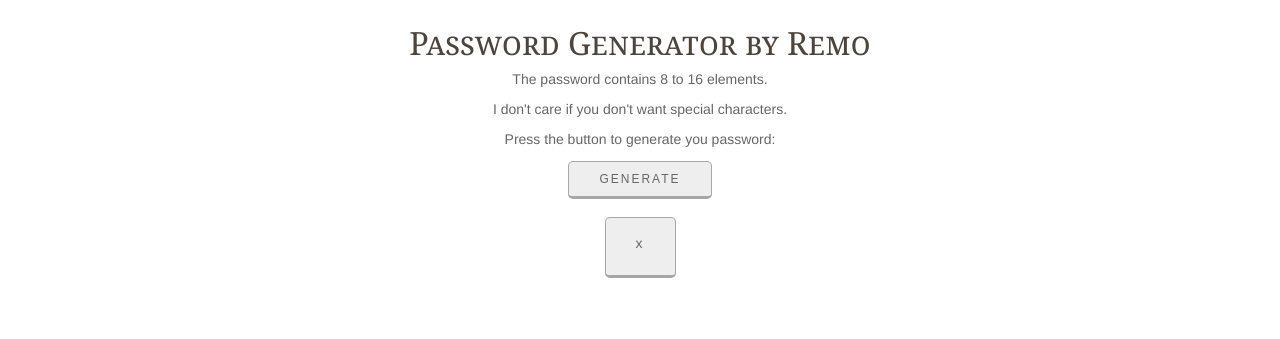
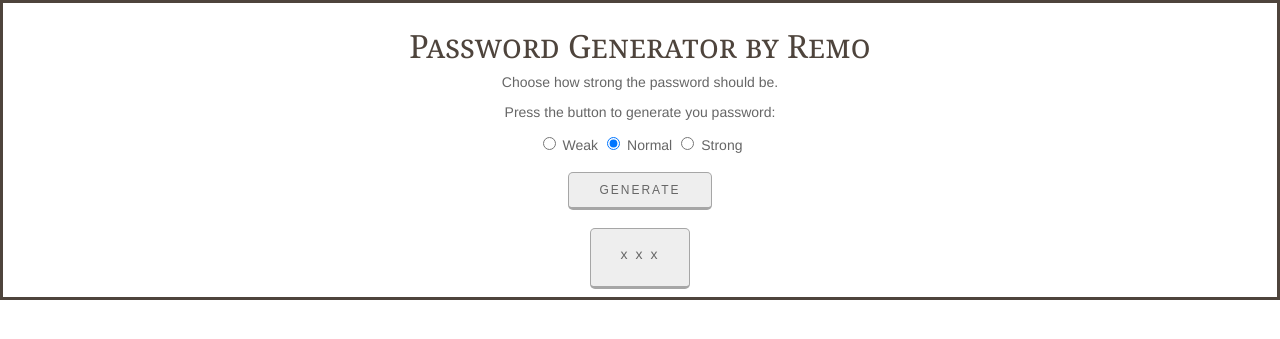
Before and after one commit to RemoCharles/randomPasswordApp, a Flask app: template templates/index.html in a window 1280 px wide. Shown: the top 339 px of the page. Run offline with Flask 2, Linux system fonts and the light colour scheme; the template is opened without the code that fills it: most values are stand-ins (such as "Sample title", 1, 10 or a date in 2020).

Commit message:
Changed the html new input form radio buttons with different results for button output

```diff
--- a/static/css/main.css
+++ b/static/css/main.css
@@ -1,6 +1,6 @@
-.form {
-    margin: 0;
-    font-family: sans-serif;
+html {
+	border-style: solid;
+	border-color: #4E443C;
 }
 .result {
 	display: inline-block;
@@ -54,3 +54,9 @@ p {
     margin-top: .5em;
     color: #666;
 }
+.checkbox {
+	font-family: "Helvetica Neue", "Lucida Grande", Helvetica, Arial, Verdana, sans-serif;
+    font-size: 14px;
+    margin-top: .5em;
+    color: #666;
+}
--- a/templates/index.html
+++ b/templates/index.html
@@ -6,17 +6,23 @@
 
 {% block body %}
 <div style="text-align: center;" class="content">
-    <p>The password contains 8 to 16 elements.</p>
-    <p>I don't care if you don't want special characters.</p>
+    <p>Choose how strong the password should be.</p>
     <p>Press the button to generate you password:</p>
         <div style="text-align: center;" class="liquid">
             <form method="POST" action="/generate">
+                <input class="container" type="radio" name="password" value="password1">
+                <label class="checkbox" for="password1">Weak</label>
+                <input class="container" type="radio" name="password" value="password2" checked>
+                <label class="checkbox" for="password2">Normal</label>
+                <input class="container" type="radio" name="password" value="password3">
+                <label class="checkbox" for="password3">Strong</label><br>
+                <br>
                 <input name="generateBtn" type="submit" value="Generate" class="button">
             </form>
         </div>
         <br>
         <div style="text-align: center;" class="result">
-            <p>{{password}}</p>
+            <p>{{password1}} {{password2}} {{password3}}</p>
         </div>
 </div>
 {% endblock %}
```
